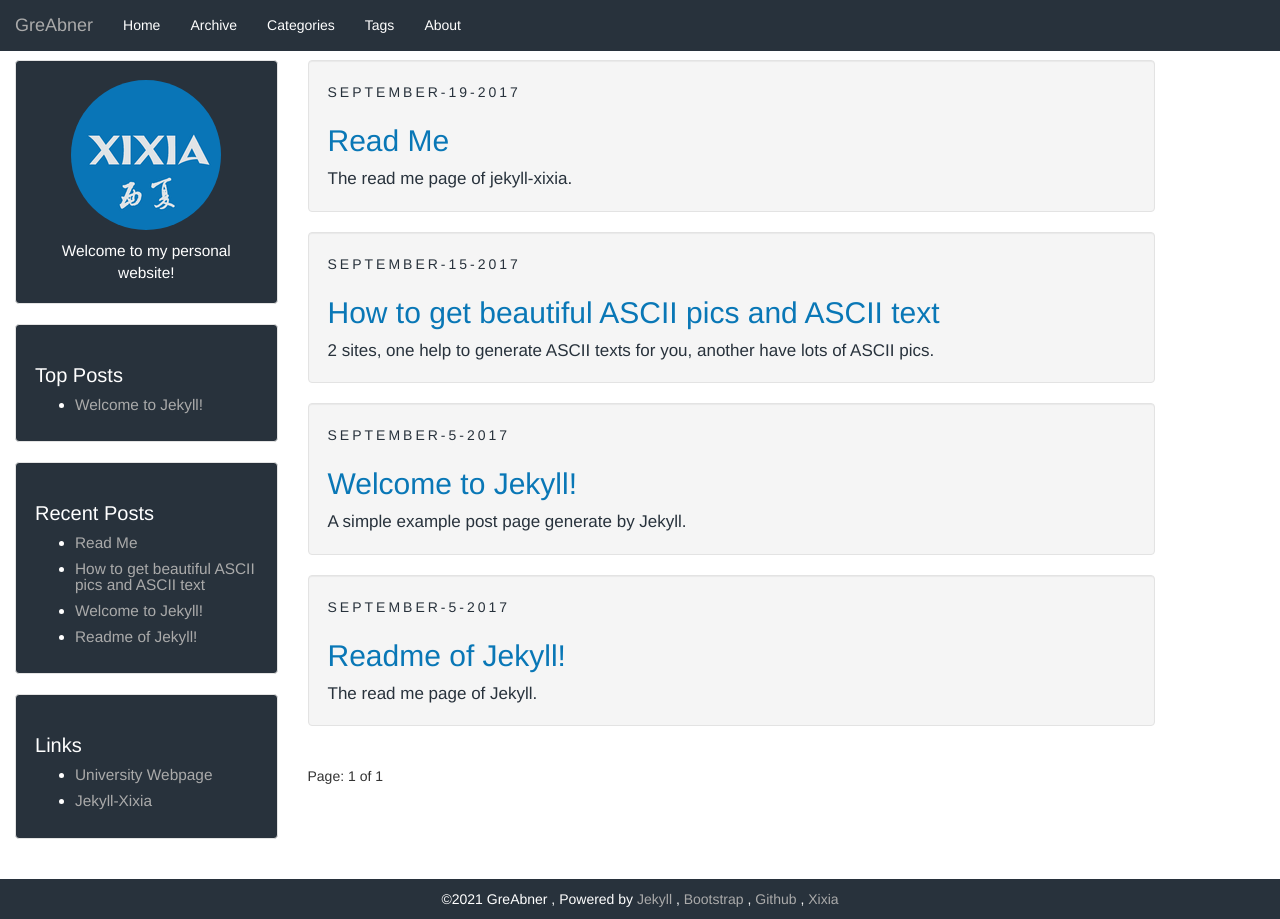
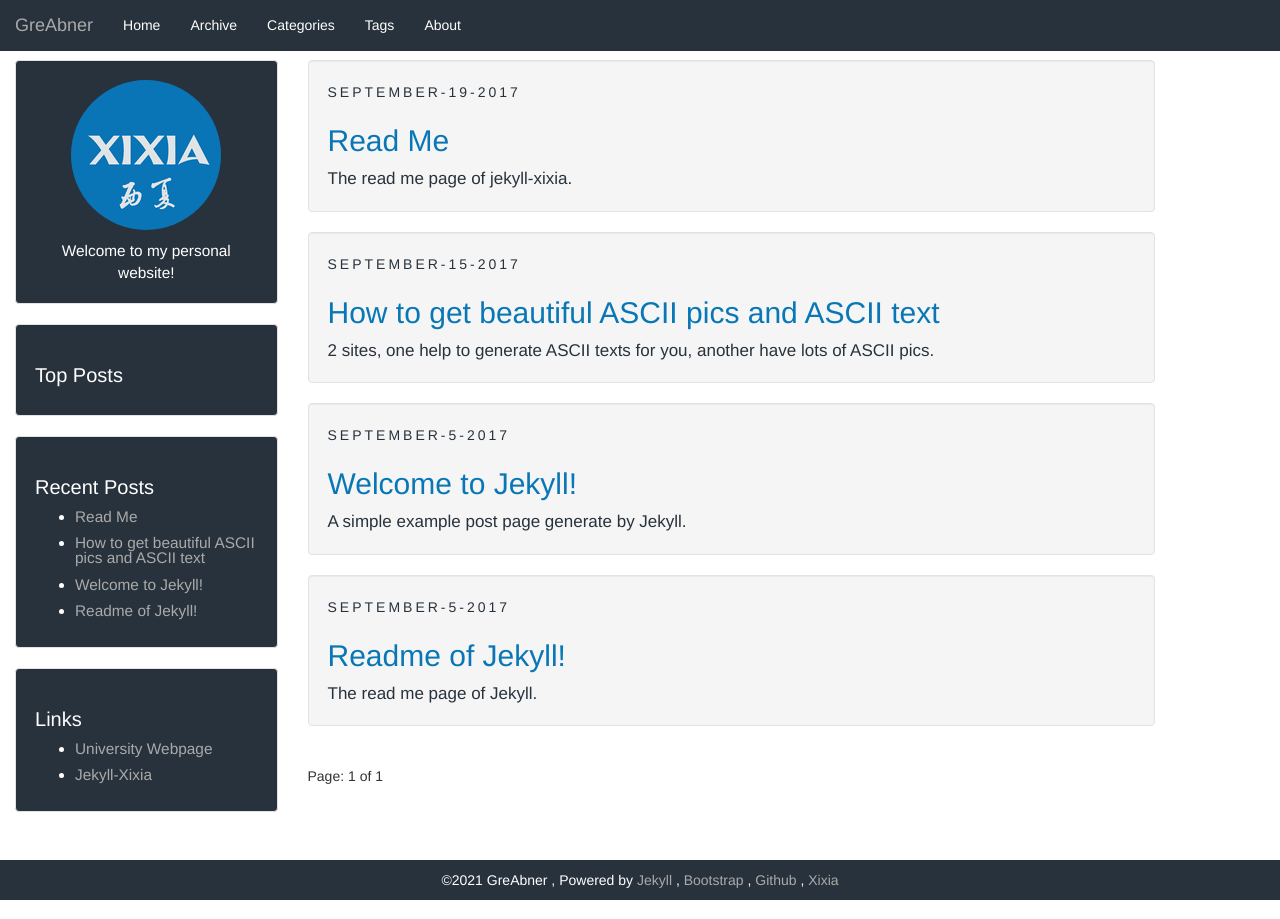
Before and after one commit to GReabner/GReabner.github.io, a Jekyll site: the page built from index.html, in a window 1280 px wide. Built offline with Jekyll 4.4.1, drawn with Linux system fonts in a browser that asks for light colours; the list of posts is cut into pages by our own code.

Commit message:
Update tops.yml

```diff
--- a/_data/tops.yml
+++ b/_data/tops.yml
@@ -1 +1 @@
-- url: "welcome-to-jekyll"
+- url: "Nothing to show"
```
